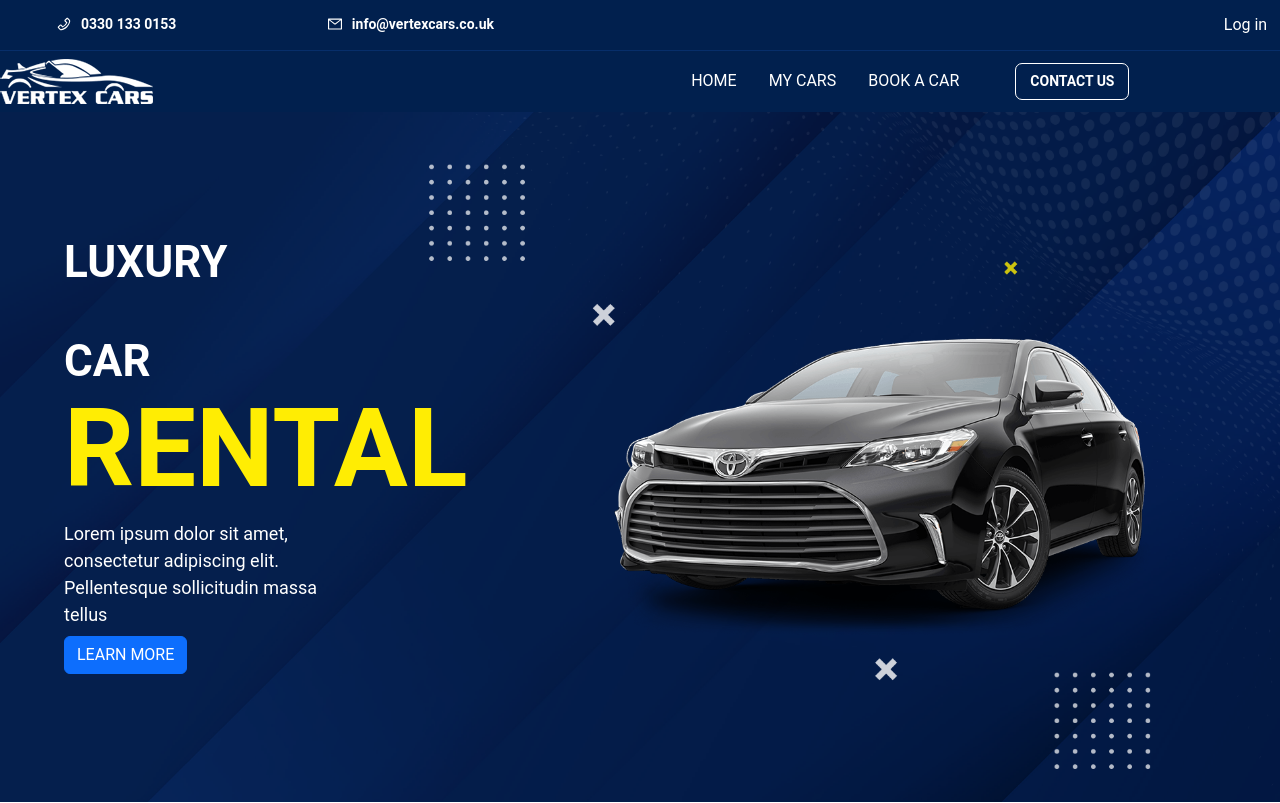
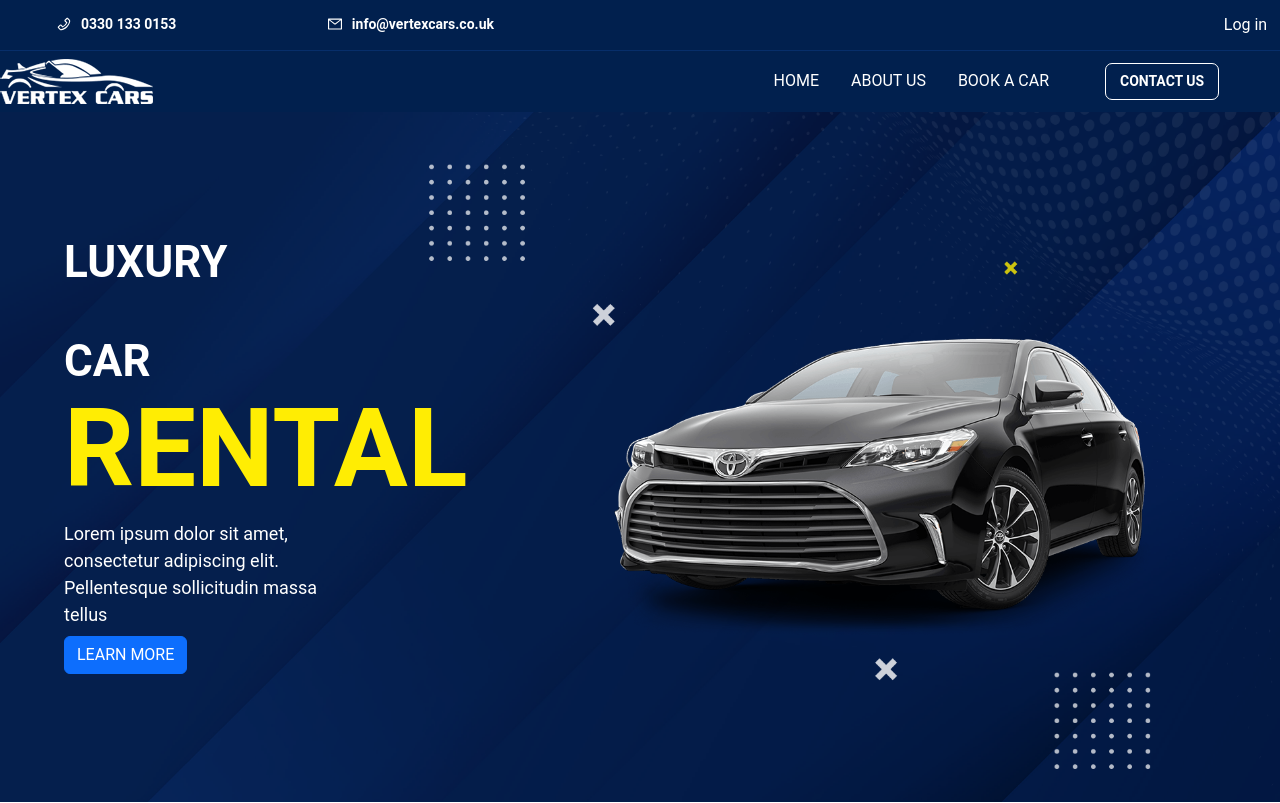
Before and after one commit to kashifshah5898/Vertex-car-React, a React (Create React App) app: page /Home in a window 1280 px wide. Shown: the top 803 px of the page. Built offline with nearby package versions, Linux system fonts and the light colour scheme.

Commit message:
Authentication is done

```diff
--- a/src/App.js
+++ b/src/App.js
@@ -1,5 +1,5 @@
 import React from "react";
-import { Route, Routes, useLocation } from "react-router-dom";
+import { Navigate, Route, Routes, useLocation } from "react-router-dom";
 import Navbar from "./Components/Navbar/Navbar";
 import Footer from "./Components/Footer/Footer";
 import Home from "./Components/Home";
@@ -16,13 +16,13 @@ import { InvoiceProvider } from "./Components/Invoicepage/InvoiceContext";
 import MyCars from "./Components/MyCars";
 import { useSelector } from "react-redux";
 import Loader from "./Components/Loader/Loader";
-import Constant from "./utils/Constant";
 const App = () => {
   const location = useLocation();
   const isEmployeePanelRendering = location.pathname === "/";
   const isForgetPageRendering = location.pathname === "/forget";
 
   const loader = useSelector((state) => state.loaderReducer.loader);
+  const isAuthenticated = useSelector((state) => state?.authReducer?.user?.token);
 
   return (
     <>
@@ -34,7 +34,6 @@ const App = () => {
           <Route path="/Home" element={<Home />} />
           <Route path="/about" element={<About />} />
           <Route path="/Findacar" element={<Findacar />} />
-          <Route path="/My-Cars" element={<MyCars />} />
           <Route path="/Contactus" element={<Contactus />} />
           <Route path="/forget" element={<Forget />} />
           <Route
@@ -45,10 +44,19 @@ const App = () => {
           <Route
             path="/invoice-details"
             element={
-              <InvoiceProvider>
-                <InvoicePage />
-              </InvoiceProvider>
+              isAuthenticated ? (
+                <InvoiceProvider>
+                  <InvoicePage />
+                </InvoiceProvider>
+              ) : (
+                <Navigate to="/" replace />
+              )
             }
+          />
+
+          <Route
+            path="/My-Cars"
+            element={isAuthenticated ? <MyCars /> : <Navigate to="/" replace />}
           />
         </Routes>
         {!isEmployeePanelRendering && !isForgetPageRendering && <Footer />}
--- a/src/Components/Cardetails.css
+++ b/src/Components/Cardetails.css
@@ -1,6 +1,6 @@
 
 .details-img img {
-width: 100%;
+/*width: 100%;*/
 height: 300px;
 }
 .details-img::before {
@@ -13,7 +13,7 @@ height: 300px;
     background-position: 50% 50%;
     animation: background-move 20s linear infinite;
     /* background-size: 100vw auto, 100% 100%; */
-    opacity: 0.5;
+    opacity: 0.2;
     /* z-index: -1; */
 
   }
--- a/src/Components/Cardetails.jsx
+++ b/src/Components/Cardetails.jsx
@@ -58,7 +58,7 @@ const Cardetails = (props) => {
     <div className="vc-container">
       <div className="card-details-main">
         <Breadcrumbs />
-        <div className="details-img">
+        <div className="details-img d-flex justify-content-start">
           <img src={decodeURIComponent(img)} alt="Car" />
         </div>
         <div className="car-details-descrip">
--- a/src/Components/Footer/Footer.css
+++ b/src/Components/Footer/Footer.css
@@ -24,6 +24,7 @@
   display: flex;
   text-align: right;
   margin-left: 24%;
+  justify-content: end;
   /* 2%: ; */
 }
 
@@ -193,6 +194,7 @@
     flex-wrap: wrap;
     font-size: 15px;
     margin-bottom: 10px;
+    justify-content: start;
   }
   .footer-link-wrap {
     width: 60%;
--- a/src/Components/Loginform/Login.jsx
+++ b/src/Components/Loginform/Login.jsx
@@ -5,12 +5,22 @@ import { useFormik } from "formik";
 import { toast } from "react-toastify";
 import * as Yup from "yup";
 import { loginAPI } from "../../Api/Service";
-import { useDispatch } from "react-redux";
+import { useDispatch, useSelector } from "react-redux";
 import { setUser } from "../../Redux/Reducers/authSlice";
+import { useEffect } from "react";
+import Constant from "../../utils/Constant";
 
 const Login = () => {
   const navigate = useNavigate();
   const dispatch = useDispatch();
+
+  const reduxInfo = Constant.reduxData();
+
+  useEffect(() => {
+    if (reduxInfo) {
+      navigate("/Home");
+    }
+  }, []);
 
   const formik = useFormik({
     initialValues: {
--- a/src/Components/Navbar/Navbar.css
+++ b/src/Components/Navbar/Navbar.css
@@ -41,7 +41,7 @@
   display: grid;
   align-items: center;
   gap: 1rem;
-  width: 100%;
+  /* width: 100%; */
   grid-area: collapsable;
   margin-left: 12%;
   /* This is what hides the content */
@@ -75,7 +75,7 @@
   .nav__collapsable {
     max-height: 500px;
     display: flex;
-    justify-content: center;
+    justify-content: end;
   }
 
   .nav--expanded .nav__collapsable,
--- a/src/Components/Navbar/Navbar.jsx
+++ b/src/Components/Navbar/Navbar.jsx
@@ -95,8 +95,8 @@ const Navbar = () => {
               <div className="col-8">
                 <div className={`nav__collapsable ${navExpanded ? "expanded" : ""}`}>
                   <Link to="/Home">HOME</Link>
-                  {isLoggedIn && <Link to="/about">ABOUT US</Link>}
-                  <Link to="/My-Cars">MY CARS</Link>
+                  <Link to="/about">ABOUT US</Link>
+                  {isLoggedIn && <Link to="/My-Cars">MY CARS</Link>}
                   <Link to="/Findacar">BOOK A CAR</Link>
                   {isLoggedIn && <Link to="/invoice-details">INVOICES</Link>}
 
--- a/src/index.js
+++ b/src/index.js
@@ -1,12 +1,10 @@
 import React from "react";
 import ReactDOM from "react-dom/client";
 import "./index.css";
-// import App from './App';
 import ScrollToTop from "./Components/ScrollToTop";
 
 // import reportWebVitals from './reportWebVitals';
 import { BrowserRouter as Router } from "react-router-dom";
-import TableBar from "./Components/TableData/Table";
 import App from "./App";
 import { Provider } from "react-redux";
 
@@ -31,7 +29,3 @@ root.render(
     </Provider>
   </Router>
 );
-
-// If you want to start measuring performance in your app, pass a function
-// to log results (for example: reportWebVitals(console.log))
-// or send to an analytics endpoint. Learn more: https://bit.ly/CRA-vitals
```
